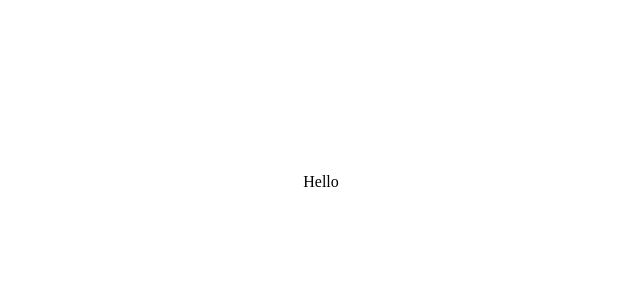
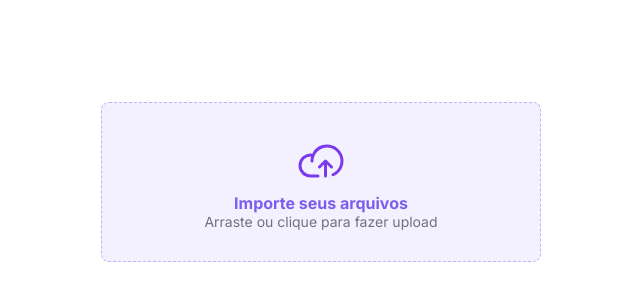
Before and after one commit to wwilliamsantana/component-upload, a React (Vite) app: page / in a window 1280 px wide. Shown: the part 218-518 px from the top of the page, without its empty margins (319-959 px from the left). Built offline with nearby package versions, Linux system fonts and the light colour scheme.

Commit message:
Add: Upload Area

```diff
--- a/index.html
+++ b/index.html
@@ -2,9 +2,11 @@
 <html lang="en">
   <head>
     <meta charset="UTF-8" />
-    <link rel="icon" type="image/svg+xml" href="/vite.svg" />
+    <link rel="preconnect" href="https://fonts.googleapis.com">
+    <link rel="preconnect" href="https://fonts.gstatic.com" crossorigin>
+    <link href="https://fonts.googleapis.com/css2?family=Inter:wght@400;500;700&display=swap" rel="stylesheet">
     <meta name="viewport" content="width=device-width, initial-scale=1.0" />
-    <title>Vite + React + TS</title>
+    <title>Upload Files</title>
   </head>
   <body>
     <div id="root"></div>
--- a/package.json
+++ b/package.json
@@ -9,6 +9,7 @@
     "preview": "vite preview"
   },
   "dependencies": {
+    "@phosphor-icons/react": "^2.0.8",
     "@types/styled-components": "^5.1.26",
     "react": "^18.2.0",
     "react-dom": "^18.2.0",
--- a/src/App.tsx
+++ b/src/App.tsx
@@ -1,5 +1,15 @@
-import { Container } from './styles/app'
+import { CloudArrowUp } from '@phosphor-icons/react'
+import { Container, UploadArea } from './styles/app'
 
 export function App() {
-  return <Container>Hello</Container>
+  return (
+    <Container>
+      <UploadArea>
+        <CloudArrowUp size={48} />
+        <strong>Importe seus arquivos</strong>
+        <p>Arraste ou clique para fazer upload</p>
+        <input type="file" id="inputFile" />
+      </UploadArea>
+    </Container>
+  )
 }
--- a/src/styles/app.ts
+++ b/src/styles/app.ts
@@ -5,3 +5,40 @@ export const Container = styled.div`
   display: grid;
   place-content: center;
 `
+
+export const UploadArea = styled.div`
+  display: flex;
+  justify-content: center;
+  align-items: center;
+  flex-direction: column;
+  width: 440px;
+  height: 160px;
+
+  background-color: #f3f0ff;
+  border-radius: 0.8rem;
+  border: 1px dashed #c1b2fa;
+  position: relative;
+  cursor: pointer;
+
+  svg {
+    color: #7c3aed;
+  }
+
+  strong {
+    margin-top: 1.2rem;
+    color: #7a5fec;
+    font-weight: 700;
+  }
+
+  p {
+    margin-top: 0.5rem;
+    font-size: 1.4rem;
+    color: #746e82;
+  }
+
+  input {
+    opacity: 0;
+    inset: 0;
+    position: absolute;
+  }
+`
--- a/src/styles/global.ts
+++ b/src/styles/global.ts
@@ -12,6 +12,9 @@ export const GlobalStyles = createGlobalStyle`
 
 :root{
   font-size: 62.5%;
+  line-height: 130%;
+  font-family: 'Inter', sans-serif;
+
 }
 
 body{
```
Also changed, not shown: 1 other file (tests, documents, lock files or other folders).
